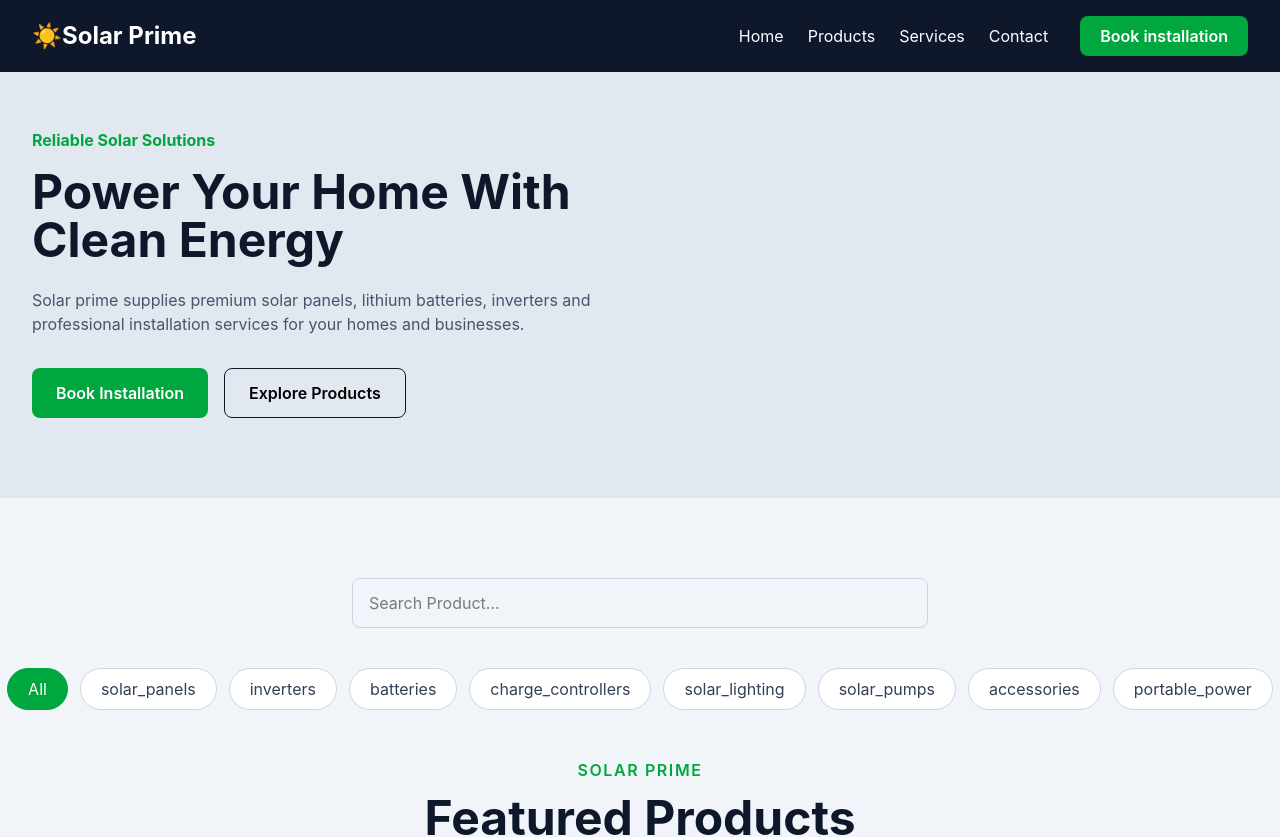
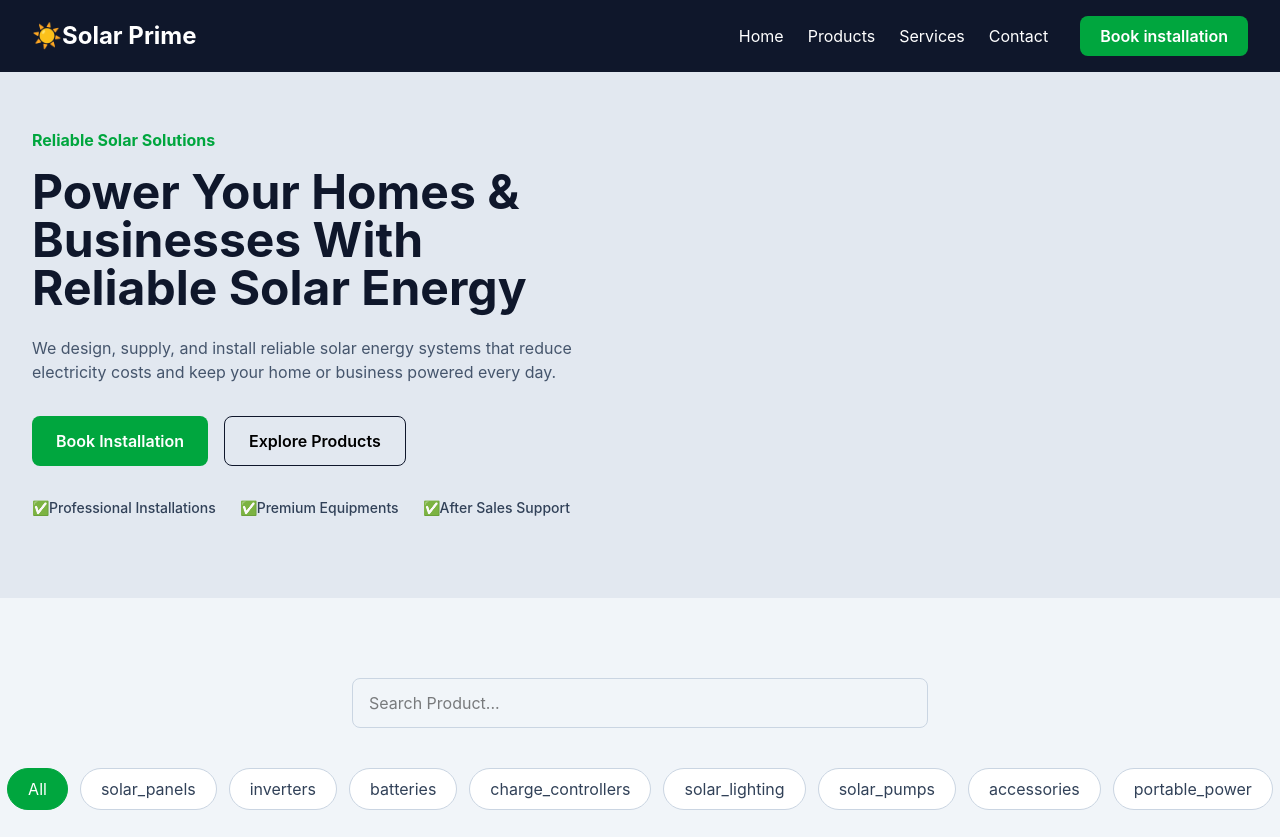
Before and after one commit to Justice-code-ops/solar-prime, a React (Vite) app in the folder frontend/: page / in a window 1280 px wide. Shown: the top 837 px of the page. Built offline with nearby package versions, Linux system fonts and the light colour scheme.

Commit message:
refactor(hero): Improve hero section messaging and trust indicators

```diff
--- a/frontend/src/components/Hero.jsx
+++ b/frontend/src/components/Hero.jsx
@@ -9,10 +9,10 @@ function Hero() {
                         Reliable Solar Solutions
                     </p>
                     <h1 className="text-5xl text-slate-900 font-bold mt-4">
-                        Power Your Home With Clean Energy
+                        Power Your Homes & Businesses With Reliable Solar Energy
                     </h1>
                     <p className="text-slate-600 mt-6">
-                        Solar prime supplies premium solar panels, lithium batteries, inverters and professional installation services for your homes and businesses.
+                        We design, supply, and install reliable solar energy systems that reduce electricity costs and keep your home or business powered every day.
                     </p>
                     <div className="flex gap-4 mt-8">
                         <button className="bg-green-600 text-white px-6 py-3 rounded-lg font-semibold hover:bg-green-700 transition-all duration-300">
@@ -21,6 +21,11 @@ function Hero() {
                         <button className="border border-slate-900 rounded-lg px-6 py-3 hover:bg-slate-900 hover:text-white transition-all duration-300 font-semibold">
                             Explore Products
                         </button>
+                    </div>
+                    <div className="flex gap-6 mt-8 text-sm font-medium text-slate-700">
+                        <span>✅Professional Installations</span>
+                        <span>✅Premium Equipments</span>
+                        <span>✅After Sales Support</span>
                     </div>
                 </div>
 
```
